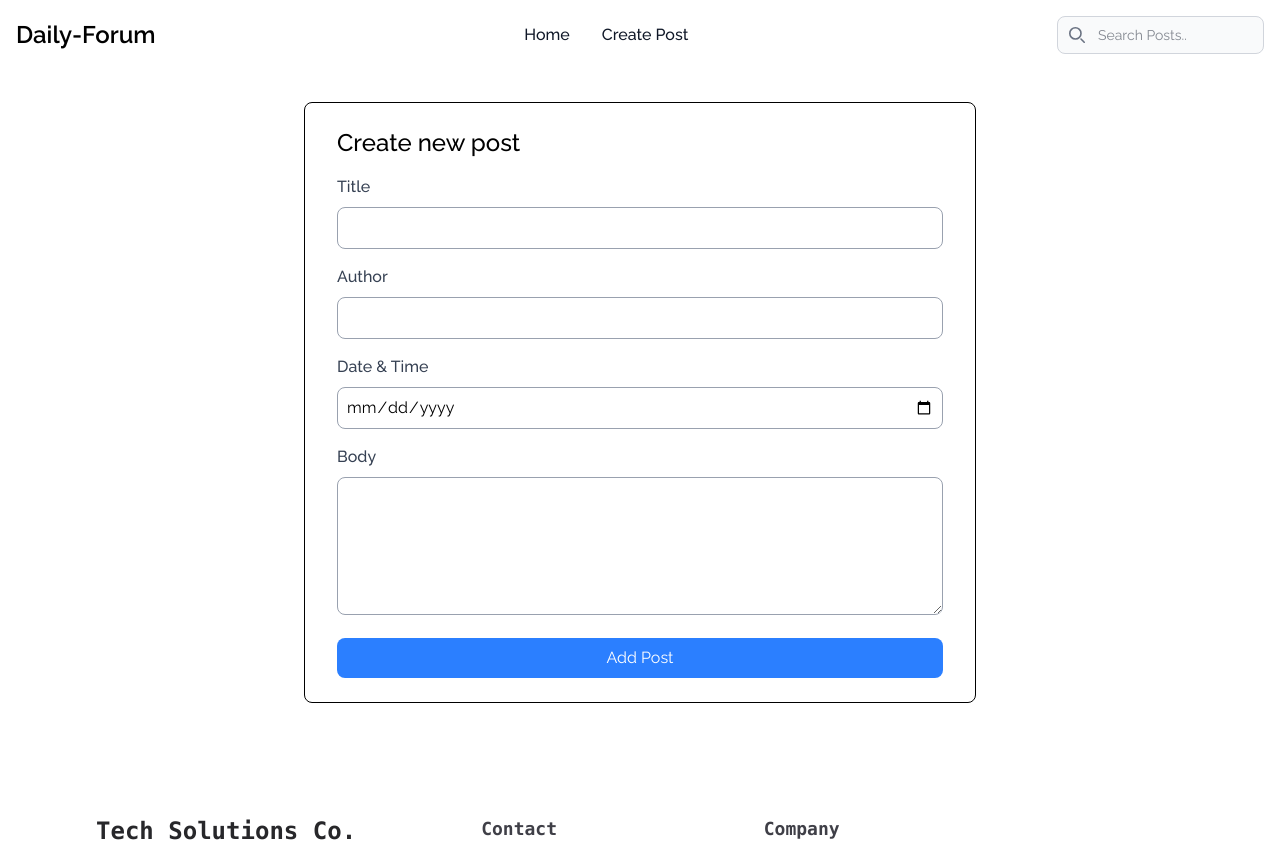
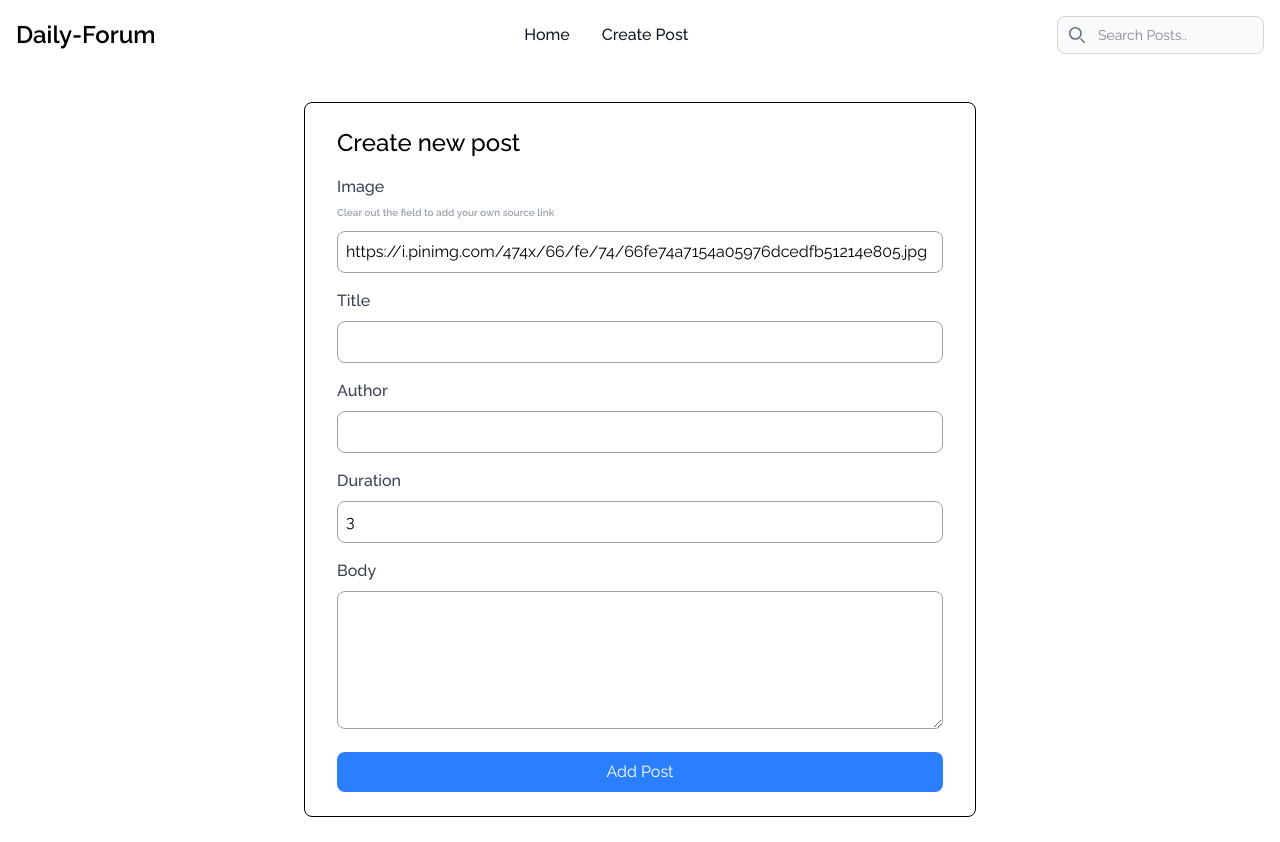
Before and after one commit to blaqnativity/dailyforum, a React (Vite) app: page /add-post in a window 1280 px wide. Shown: the top 842 px of the page. Built offline with nearby package versions, Linux system fonts and the light colour scheme.

Commit message:
form now works properly and can create new posts. But I still currently have my data being static and not fetching from any api or server.

```diff
--- a/package.json
+++ b/package.json
@@ -12,6 +12,7 @@
   "dependencies": {
     "@tailwindcss/vite": "^4.1.3",
     "axios": "^1.8.4",
+    "date-fns": "^4.1.0",
     "react": "^19.0.0",
     "react-dom": "^19.0.0",
     "react-router-dom": "^7.5.0",
--- a/src/App.jsx
+++ b/src/App.jsx
@@ -7,6 +7,7 @@ import SinglePost from "./pages/SinglePost";
 import NewPost from "./pages/NewPost";
 import { Route, Routes, useNavigate } from "react-router-dom";
 import { useState, useEffect } from "react";
+import { format } from "date-fns";
 
 const App = () => {
   const [posts, setPosts] = useState([
@@ -19,6 +20,7 @@ const App = () => {
       date: "April 7, 2025 at 10:30 AM",
       image:
         "https://i.pinimg.com/736x/74/3f/ad/743fadb48e98f14b818d6f04d42b96f6.jpg",
+      duration: 2,
     },
     {
       id: 2,
@@ -29,6 +31,7 @@ const App = () => {
       date: "April 6, 2025 at 3:45 PM",
       image:
         "https://i.pinimg.com/736x/74/3f/ad/743fadb48e98f14b818d6f04d42b96f6.jpg",
+      duration: 1,
     },
     {
       id: 3,
@@ -39,6 +42,7 @@ const App = () => {
       date: "April 5, 2025 at 9:00 AM",
       image:
         "https://i.pinimg.com/736x/12/2e/90/122e903ccf9efea79561d84f4f9549c6.jpg",
+      duration: 2,
     },
     {
       id: 4,
@@ -49,29 +53,61 @@ const App = () => {
       date: "April 4, 2025 at 6:20 PM",
       image:
         "https://i.pinimg.com/474x/66/fe/74/66fe74a7154a05976dcedfb51214e805.jpg",
+      duration: 5,
     },
   ]);
   const [newPost, setNewPost] = useState({
     title: "",
     author: "",
     content: "",
-    image: "",
+    duration: 3,
+    image:
+      "https://i.pinimg.com/474x/66/fe/74/66fe74a7154a05976dcedfb51214e805.jpg",
   });
   const [search, setSearch] = useState("");
   const [searchResults, setSearchResults] = useState([]);
-
   const navigate = useNavigate();
 
+  // new post submit function
   const handleSubmit = (e) => {
     e.preventDefault();
-    console.log(`Form submitted ${newPost.title}`);
+
+    const id = posts.length ? posts[posts.length - 1].id + 1 : 1;
+    const datetime = format(new Date(), "MMMM dd, yyyy p"); // ✅ FIX: correct format
+
+    const newPostObject = {
+      id,
+      title: newPost.title,
+      author: newPost.author,
+      content: newPost.content,
+      date: datetime,
+      duration: newPost.duration,
+      image: newPost.image,
+    };
+
+    const updatedPosts = [...posts, newPostObject]; // ✅ FIX: spread correctly
+    setPosts(updatedPosts);
+
+    // Reset form
+    setNewPost({
+      title: "",
+      author: "",
+      content: "",
+      date: "",
+      duration: 3,
+      image:
+        "https://i.pinimg.com/474x/66/fe/74/66fe74a7154a05976dcedfb51214e805.jpg",
+    });
+
+    navigate("/"); // ✅ Redirect to home after post is added
   };
 
   const handleDelete = (id) => {
     const postList = posts.filter((post) => post.id !== id);
     setPosts(postList);
-    navigate.push("/");
+    navigate("/");
   };
+
   return (
     <>
       <Navbar search={search} setSearch={setSearch} />
@@ -90,7 +126,13 @@ const App = () => {
         />
         <Route
           path="/post/:id"
-          element={<SinglePost posts={posts} handleDelete={handleDelete} />}
+          element={
+            <SinglePost
+              posts={posts}
+              handleDelete={handleDelete}
+              navigate={navigate}
+            />
+          }
         />
       </Routes>
       <Footer />
--- a/src/components/Post.jsx
+++ b/src/components/Post.jsx
@@ -22,7 +22,7 @@ const Post = ({ post }) => {
         </p>
 
         <div class="flex items-center justify-between text-sm">
-          <button class="text-gray-500 ">2 min read</button>
+          <button class="text-gray-500 ">{post.duration} min read</button>
 
           <Link
             to={`/post/${post.id}`}
--- a/src/pages/NewPost.jsx
+++ b/src/pages/NewPost.jsx
@@ -6,6 +6,26 @@ const NewPost = ({ handleSubmit, newPost, setNewPost }) => {
       <div class="bg-white border rounded-lg px-8 py-6 mx-auto my-8 max-w-2xl">
         <h2 class="text-2xl font-medium mb-4">Create new post</h2>
         <form onSubmit={handleSubmit}>
+          <div class="mb-4">
+            <label for="name" class="block text-gray-700 font-medium mb-2">
+              Image <br />{" "}
+              <span className="text-[10px] text-gray-400 font-semibold">
+                Clear out the field to add your own source link
+              </span>
+            </label>
+            <input
+              type="text"
+              placeholder="Enter only image url here"
+              id="image"
+              class="border border-gray-400 p-2 w-full rounded-lg focus:outline-none focus:border-blue-400"
+              name="image"
+              value={newPost.image}
+              onChange={(e) =>
+                setNewPost({ ...newPost, [e.target.name]: e.target.value })
+              }
+            />
+          </div>
+
           <div class="mb-4">
             <label for="name" class="block text-gray-700 font-medium mb-2">
               Title
@@ -19,8 +39,10 @@ const NewPost = ({ handleSubmit, newPost, setNewPost }) => {
               onChange={(e) =>
                 setNewPost({ ...newPost, [e.target.name]: e.target.value })
               }
+              required
             />
           </div>
+
           <div class="mb-4">
             <label for="name" class="block text-gray-700 font-medium mb-2">
               Author
@@ -34,18 +56,20 @@ const NewPost = ({ handleSubmit, newPost, setNewPost }) => {
               onChange={(e) =>
                 setNewPost({ ...newPost, [e.target.name]: e.target.value })
               }
+              required
             />
           </div>
+
           <div class="mb-4">
             <label for="name" class="block text-gray-700 font-medium mb-2">
-              Date & Time
+              Duration
             </label>
             <input
-              type="date"
-              id="date"
+              type="number"
+              id="duration"
               class="border border-gray-400 p-2 w-full rounded-lg focus:outline-none focus:border-blue-400"
-              name="date"
-              value={newPost.date}
+              name="duration"
+              value={newPost.duration}
               onChange={(e) =>
                 setNewPost({ ...newPost, [e.target.name]: e.target.value })
               }
@@ -65,6 +89,7 @@ const NewPost = ({ handleSubmit, newPost, setNewPost }) => {
               onChange={(e) =>
                 setNewPost({ ...newPost, [e.target.name]: e.target.value })
               }
+              required
             ></textarea>
           </div>
           <div>
--- a/src/pages/SinglePost.jsx
+++ b/src/pages/SinglePost.jsx
@@ -1,6 +1,6 @@
 import { useParams, Link } from "react-router-dom";
 
-const SinglePost = ({ posts, handleDelete }) => {
+const SinglePost = ({ posts, handleDelete, navigate }) => {
   const { id } = useParams();
   const post = posts.find((post) => post.id.toString() === id);
 
@@ -13,6 +13,17 @@ const SinglePost = ({ posts, handleDelete }) => {
               <div class="py-8">
                 <h1 class="text-3xl font-bold mb-2">{post.title}</h1>
                 <p class="text-gray-500 text-sm">{post.date}</p>
+              </div>
+
+              <div>
+                <button
+                  className="font-bold underline mb-5 cursor-pointer"
+                  onClick={() => {
+                    navigate("/");
+                  }}
+                >
+                  Go Back
+                </button>
               </div>
 
               <img
@@ -28,6 +39,7 @@ const SinglePost = ({ posts, handleDelete }) => {
               </div>
               <button
                 className="bg-red-600 text-white px-5 py-2 rounded-full mt-5 font-semibold cursor-pointer hover:bg-red-500 transition-smooth"
+                // disabled
                 type="submit"
                 onClick={() => handleDelete(post.id)}
               >
@@ -42,7 +54,7 @@ const SinglePost = ({ posts, handleDelete }) => {
         <>
           <div className="max-w-5xl text-center mx-auto my-20 flex flex-col gap-5">
             <h2 className="text-3xl md:text-5xl font-bold text-red-500">
-              Post Not found!!
+              sorry post does not exist or has been deleted!!
             </h2>
             <p className="underline italic text-gray-500 font-semibold text-md">
               <Link to="/">Go Back To Homepage</Link>
```
Also changed, not shown: 1 other file (tests, documents, lock files or other folders).
